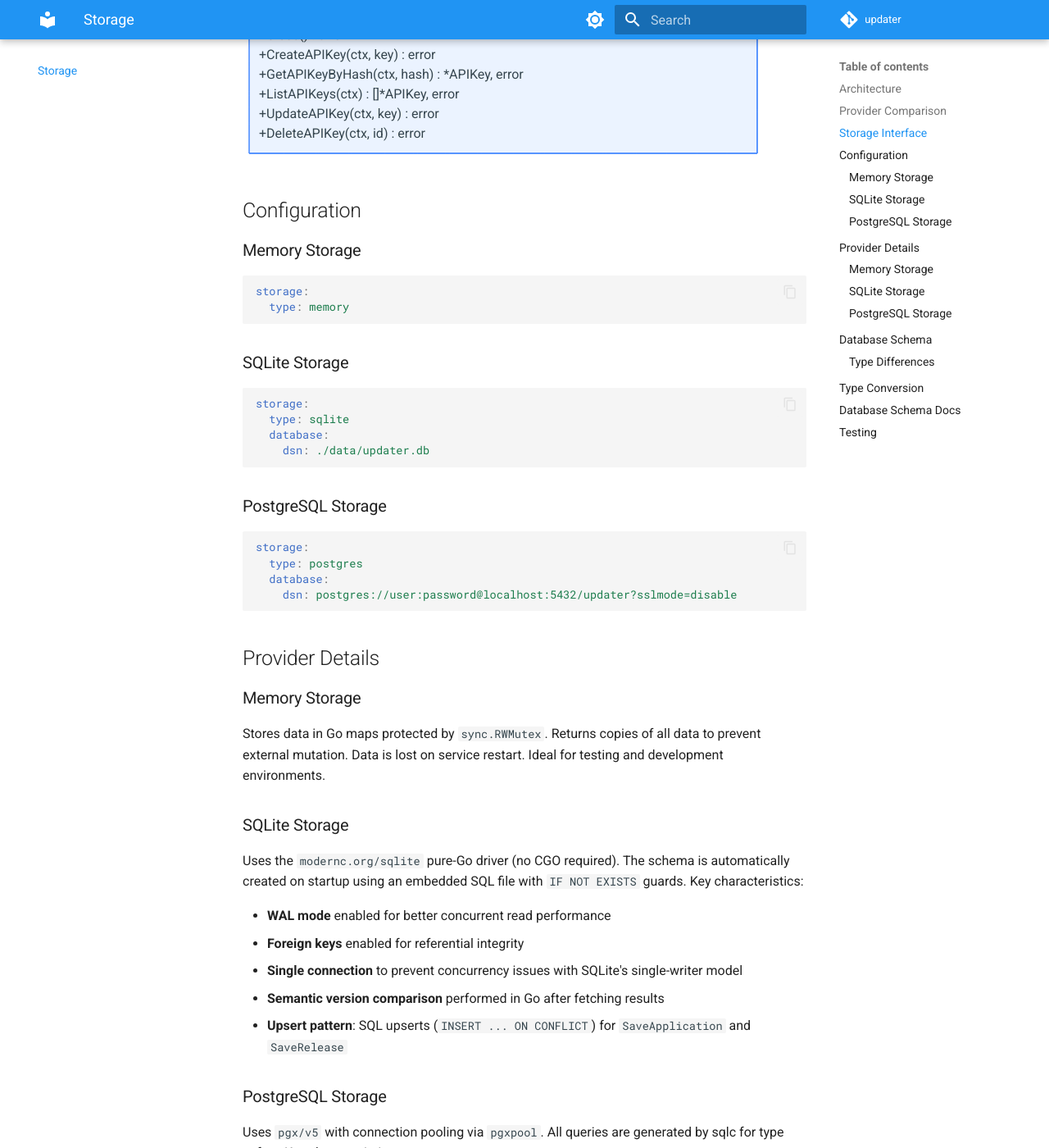
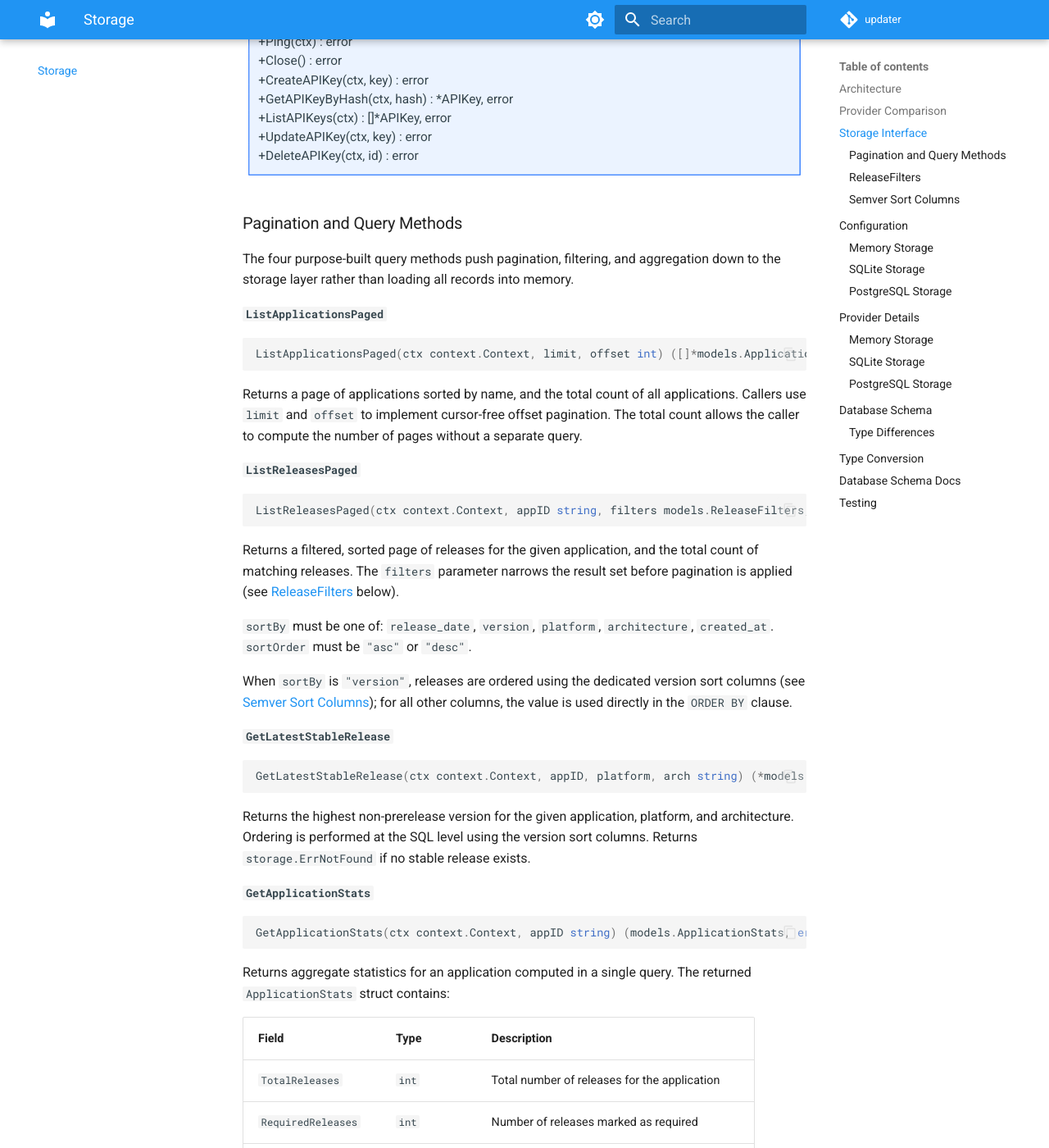
Before and after one commit to griffinskudder/updater, an MkDocs documentation site: the page built from docs/storage.md, in a window 1280 px wide and 1400 px high, scrolled down 2000 px. Shown: the whole window at 82% size. Built offline with MkDocs 1.6.1 and Material for MkDocs 9.7.7, drawn with Linux system fonts in a browser that asks for light colours; comment, search, counter and statistics services are not loaded; the version menu is left out; some of the changed text lies outside the part shown.

Commit message:
docs: update storage reference for pagination pushdown
Co-Authored-By: Claude Sonnet 4.6 <noreply@anthropic.com>

````diff
--- a/docs/storage.md
+++ b/docs/storage.md
@@ -30,22 +30,24 @@ graph TD
 
 ## Storage Interface
 
-All providers implement 15 methods covering application, release, and API key CRUD operations, plus health and lifecycle management:
+All providers implement 19 methods covering application, release, and API key CRUD operations, plus pagination, filtering, aggregate statistics, and health and lifecycle management:
 
 ```mermaid
 classDiagram
     class Storage {
         <<interface>>
-        +Applications(ctx) []*Application, error
+        +ListApplicationsPaged(ctx, limit, offset) []*Application, int, error
         +GetApplication(ctx, appID) *Application, error
         +SaveApplication(ctx, app) error
         +DeleteApplication(ctx, appID) error
-        +Releases(ctx, appID) []*Release, error
+        +ListReleasesPaged(ctx, appID, filters, sortBy, sortOrder, limit, offset) []*Release, int, error
         +GetRelease(ctx, appID, version, platform, arch) *Release, error
         +SaveRelease(ctx, release) error
         +DeleteRelease(ctx, appID, version, platform, arch) error
         +GetLatestRelease(ctx, appID, platform, arch) *Release, error
+        +GetLatestStableRelease(ctx, appID, platform, arch) *Release, error
         +GetReleasesAfterVersion(ctx, appID, version, platform, arch) []*Release, error
+        +GetApplicationStats(ctx, appID) ApplicationStats, error
         +Ping(ctx) error
         +Close() error
         +CreateAPIKey(ctx, key) error
@@ -55,6 +57,79 @@ classDiagram
         +DeleteAPIKey(ctx, id) error
     }
 ```
+
+### Pagination and Query Methods
+
+The four purpose-built query methods push pagination, filtering, and aggregation down to the storage layer rather than loading all records into memory.
+
+#### `ListApplicationsPaged`
+
+```go
+ListApplicationsPaged(ctx context.Context, limit, offset int) ([]*models.Application, int, error)
+```
+
+Returns a page of applications sorted by name, and the total count of all applications. Callers use `limit` and `offset` to implement cursor-free offset pagination. The total count allows the caller to compute the number of pages without a separate query.
+
+#### `ListReleasesPaged`
+
+```go
+ListReleasesPaged(ctx context.Context, appID string, filters models.ReleaseFilters, sortBy, sortOrder string, limit, offset int) ([]*models.Release, int, error)
+```
+
+Returns a filtered, sorted page of releases for the given application, and the total count of matching releases. The `filters` parameter narrows the result set before pagination is applied (see [ReleaseFilters](#releasefilters) below).
+
+`sortBy` must be one of: `release_date`, `version`, `platform`, `architecture`, `created_at`.
+`sortOrder` must be `"asc"` or `"desc"`.
+
+When `sortBy` is `"version"`, releases are ordered using the dedicated version sort columns (see [Semver Sort Columns](#semver-sort-columns)); for all other columns, the value is used directly in the `ORDER BY` clause.
+
+#### `GetLatestStableRelease`
+
+```go
+GetLatestStableRelease(ctx context.Context, appID, platform, arch string) (*models.Release, error)
+```
+
+Returns the highest non-prerelease version for the given application, platform, and architecture. Ordering is performed at the SQL level using the version sort columns. Returns `storage.ErrNotFound` if no stable release exists.
+
+#### `GetApplicationStats`
+
+```go
+GetApplicationStats(ctx context.Context, appID string) (models.ApplicationStats, error)
+```
+
+Returns aggregate statistics for an application computed in a single query. The returned `ApplicationStats` struct contains:
+
+| Field | Type | Description |
+|---|---|---|
+| `TotalReleases` | `int` | Total number of releases for the application |
+| `RequiredReleases` | `int` | Number of releases marked as required |
+| `PlatformCount` | `int` | Number of distinct platforms with releases |
+| `LatestVersion` | `string` | Version string of the most recent stable release |
+| `LatestReleaseDate` | `*time.Time` | Release date of the most recent release |
+
+### ReleaseFilters
+
+`models.ReleaseFilters` specifies optional filters for `ListReleasesPaged`. A zero value or empty field means no filter is applied for that field.
+
+| Field | Type | Description |
+|---|---|---|
+| `Platforms` | `[]string` | OR filter — a release matches if its platform equals any entry in the list |
+| `Architecture` | `string` | Exact match on release architecture |
+| `Version` | `string` | Exact match on release version string |
+| `Required` | `*bool` | Filter by the required flag; `nil` means no filter |
+
+### Semver Sort Columns
+
+To enable SQL-level semantic version ordering without a regex function, each row in the `releases` table stores four additional integer/text columns populated by `SaveRelease`:
+
+| Column | Type | Description |
+|---|---|---|
+| `version_major` | integer | Major version component |
+| `version_minor` | integer | Minor version component |
+| `version_patch` | integer | Patch version component |
+| `version_pre_release` | text (nullable) | Pre-release label, or `NULL` for stable releases |
+
+When sorting by version the storage layer constructs an `ORDER BY` clause over these four columns. Stable releases (`version_pre_release IS NULL`) sort above pre-release builds. Pre-release ordering within the same `major.minor.patch` is lexicographic, which approximates but does not fully replicate the SemVer 2.0 pre-release precedence rules.
 
 ## Configuration
 
@@ -96,7 +171,7 @@ Uses the `modernc.org/sqlite` pure-Go driver (no CGO required). The schema is au
 - **WAL mode** enabled for better concurrent read performance
 - **Foreign keys** enabled for referential integrity
 - **Single connection** to prevent concurrency issues with SQLite's single-writer model
-- **Semantic version comparison** performed in Go after fetching results
+- **Semver sort columns**: `version_major`, `version_minor`, `version_patch`, `version_pre_release` columns enable SQL-level version ordering
 - **Upsert pattern**: SQL upserts (`INSERT ... ON CONFLICT`) for `SaveApplication` and `SaveRelease`
 
 ### PostgreSQL Storage
@@ -107,7 +182,7 @@ Uses `pgx/v5` with connection pooling via `pgxpool`. All queries are generated b
 - **JSONB columns** for platforms, config, and metadata fields
 - **Timestamptz** for proper timezone-aware timestamps
 - **Cascade deletes** from applications to releases
-- **Semantic version comparison** performed in Go after fetching results
+- **Semver sort columns**: `version_major`, `version_minor`, `version_patch`, `version_pre_release` columns enable SQL-level version ordering
 - **Upsert pattern**: SQL upserts (`INSERT ... ON CONFLICT`) for `SaveApplication` and `SaveRelease`
 
 ## Database Schema
@@ -129,6 +204,10 @@ erDiagram
         TEXT id PK
         TEXT application_id FK
         TEXT version
+        INTEGER version_major
+        INTEGER version_minor
+        INTEGER version_patch
+        TEXT version_pre_release
         TEXT platform
         TEXT architecture
         TEXT download_url
````
